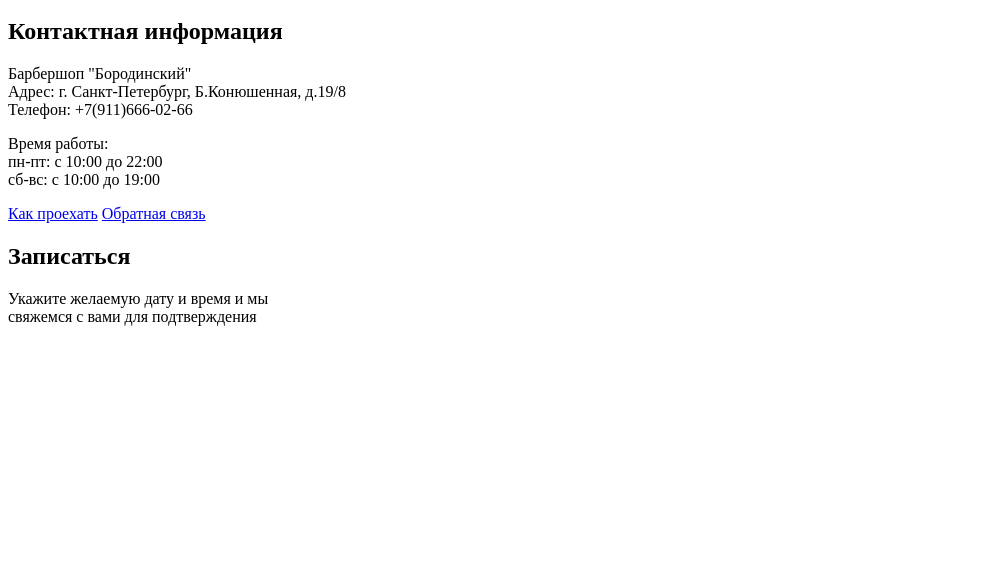
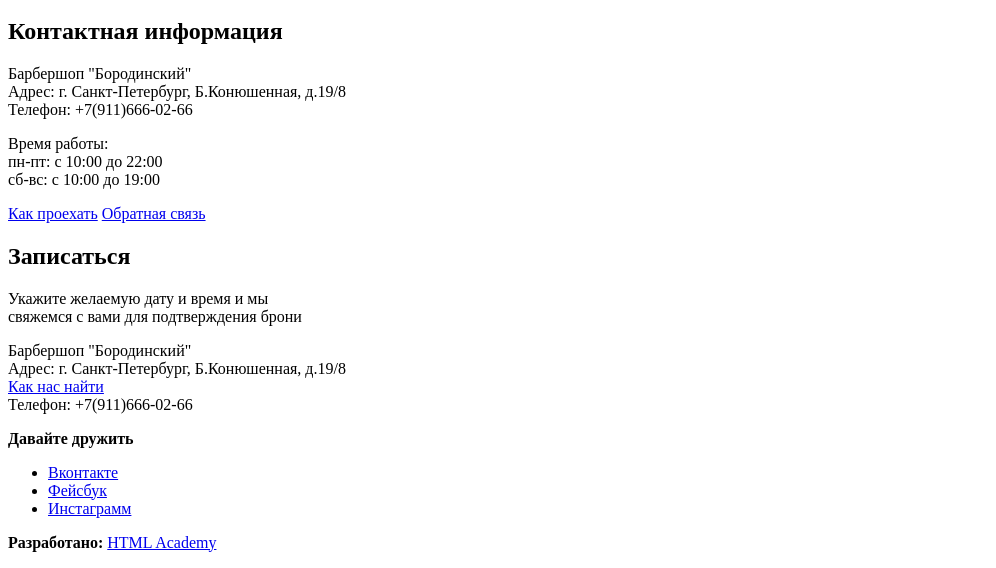
Before and after one commit to IIIepx/barbershop, a plain HTML site: page index.htm in a window 1280 px wide. Shown: the part 848-1416 px from the top of the page, without its empty margins (0-996 px from the left). Before the commit the page ends 1190 px from the top, so only its background shows below. Drawn offline with Linux system fonts and the light colour scheme.

```diff
--- a/index.htm
+++ b/index.htm
@@ -89,11 +89,31 @@
 
     <section class="appointment">
         <h2>Записаться</h2>
-        <p>Укажите желаемую дату и время и мы <br>
-            свяжемся с вами для подтверждения
+        <p class="appointment-info">Укажите желаемую дату и время и мы <br>
+            свяжемся с вами для подтверждения брони
         </p>
+        <!--Здесь будет форма-->
     </section>
-
+    <footer class="main-footer">
+        <p class="footer-contacts">
+            Барбершоп "Бородинский"<br>
+            Адрес: г. Санкт-Петербург, Б.Конюшенная, д.19/8 <br>
+            <a href="map.html">Как нас найти</a><br>
+            Телефон: +7(911)666-02-66
+        </p>
+        <div class="social">
+            <b>Давайте дружить</b>
+            <ul>
+                <li><a class="social-button" href="#">Вконтакте</a></li>
+                <li><a class="social-button" href="#">Фейсбук</a></li>
+                <li><a class="social-button" href="#">Инстаграмм</a></li>
+            </ul>
+        </div>
+        <p class="footer-copyright">
+            <b>Разработано:</b>
+            <a href="http://Htmlacademy.ru" class="button">HTML Academy</a>
+        </p>
+    </footer>
   </main>
 
 </body>
```
